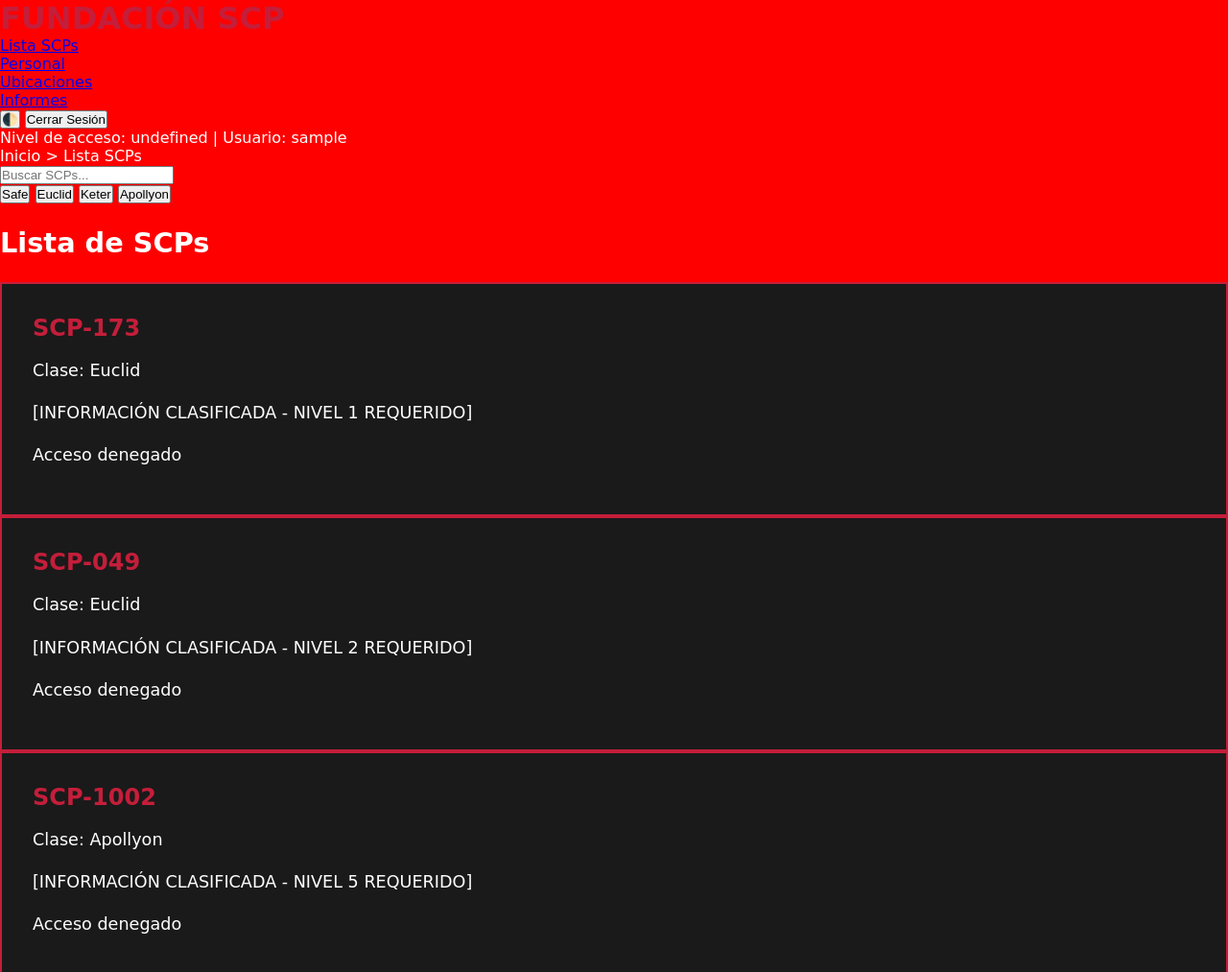
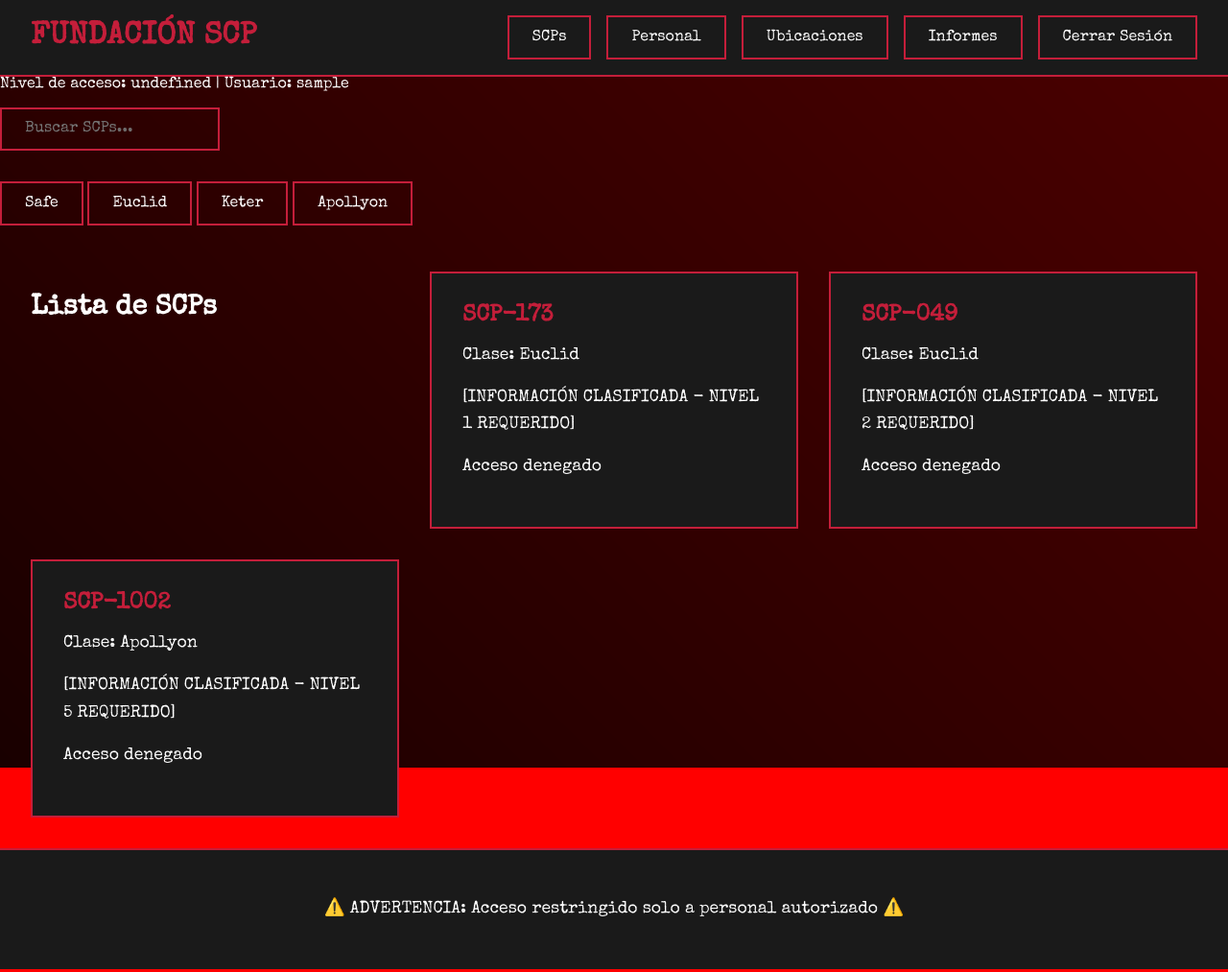
Before and after one commit to Esteboncio1911/SCP, a plain HTML site: page scps.html in a window 1280 px wide. Shown: the top 1013 px of the page at 96% size. Drawn offline with nearby package versions, Linux system fonts and the light colour scheme; sample sign-in values are in the browser's storage; a script that the page names is missing.

Commit message:
Update scps.html

```diff
--- a/scps.html
+++ b/scps.html
@@ -4,51 +4,48 @@
     <meta charset="UTF-8">
     <meta name="viewport" content="width=device-width, initial-scale=1.0">
     <title>Fundación SCP - Lista SCPs</title>
+    <link href="https://fonts.googleapis.com/css2?family=Special+Elite&display=swap" rel="stylesheet">
     <link rel="stylesheet" href="styles.css">
 </head>
 <body>
     <nav class="main-nav">
-        <div class="logo">FUNDACIÓN SCP</div>
-        <ul>
-            <li><a href="scps.html">Lista SCPs</a></li>
-            <li><a href="personal.html">Personal</a></li>
-            <li><a href="locations.html">Ubicaciones</a></li>
-            <li><a href="reports.html">Informes</a></li>
-        </ul>
-        <div class="nav-controls">
-            <button onclick="toggleTheme()" class="theme-toggle">
-                <span class="theme-icon">🌓</span>
-            </button>
-            <button id="logoutBtn">Cerrar Sesión</button>
+        <div class="nav-container">
+            <div class="logo">FUNDACIÓN SCP</div>
+            <div class="nav-links">
+                <button class="nav-button" onclick="location.href='scps.html'">SCPs</button>
+                <button class="nav-button" onclick="location.href='personal.html'">Personal</button>
+                <button class="nav-button" onclick="location.href='locations.html'">Ubicaciones</button>
+                <button class="nav-button" onclick="location.href='reports.html'">Informes</button>
+                <button class="nav-button" id="logoutBtn">Cerrar Sesión</button>
+            </div>
         </div>
     </nav>
 
-    <div class="breadcrumbs">
-        <span>Inicio</span> > <span>Lista SCPs</span>
-    </div>
-
     <main>
         <div class="search-container">
-            <input type="text" id="scpSearch" placeholder="Buscar SCPs...">
+            <input type="text" id="scpSearch" class="interactive-button" placeholder="Buscar SCPs...">
             <div class="filter-buttons">
-                <button onclick="filterSCPsByClass('Safe')">Safe</button>
-                <button onclick="filterSCPsByClass('Euclid')">Euclid</button>
-                <button onclick="filterSCPsByClass('Keter')">Keter</button>
-                <button onclick="filterSCPsByClass('Apollyon')">Apollyon</button>
+                <button class="interactive-button" onclick="filterSCPsByClass('Safe')">Safe</button>
+                <button class="interactive-button" onclick="filterSCPsByClass('Euclid')">Euclid</button>
+                <button class="interactive-button" onclick="filterSCPsByClass('Keter')">Keter</button>
+                <button class="interactive-button" onclick="filterSCPsByClass('Apollyon')">Apollyon</button>
             </div>
         </div>
 
         <div class="restricted" data-level="1">
-            <section id="scp-list">
-                <!-- Dynamic content -->
+            <section id="scp-list" class="scp-list">
+                <!-- Dynamic content will be added here -->
             </section>
         </div>
     </main>
 
     <footer>
-        <p>⚠️ ADVERTENCIA: Acceso restringido solo a personal autorizado ⚠️</p>
+        <div class="footer-content">
+            <p class="warning">⚠️ ADVERTENCIA: Acceso restringido solo a personal autorizado ⚠️</p>
+        </div>
     </footer>
 
+    <div class="background-overlay"></div>
     <script src="security.js"></script>
     <script src="script.js"></script>
 </body>
```
